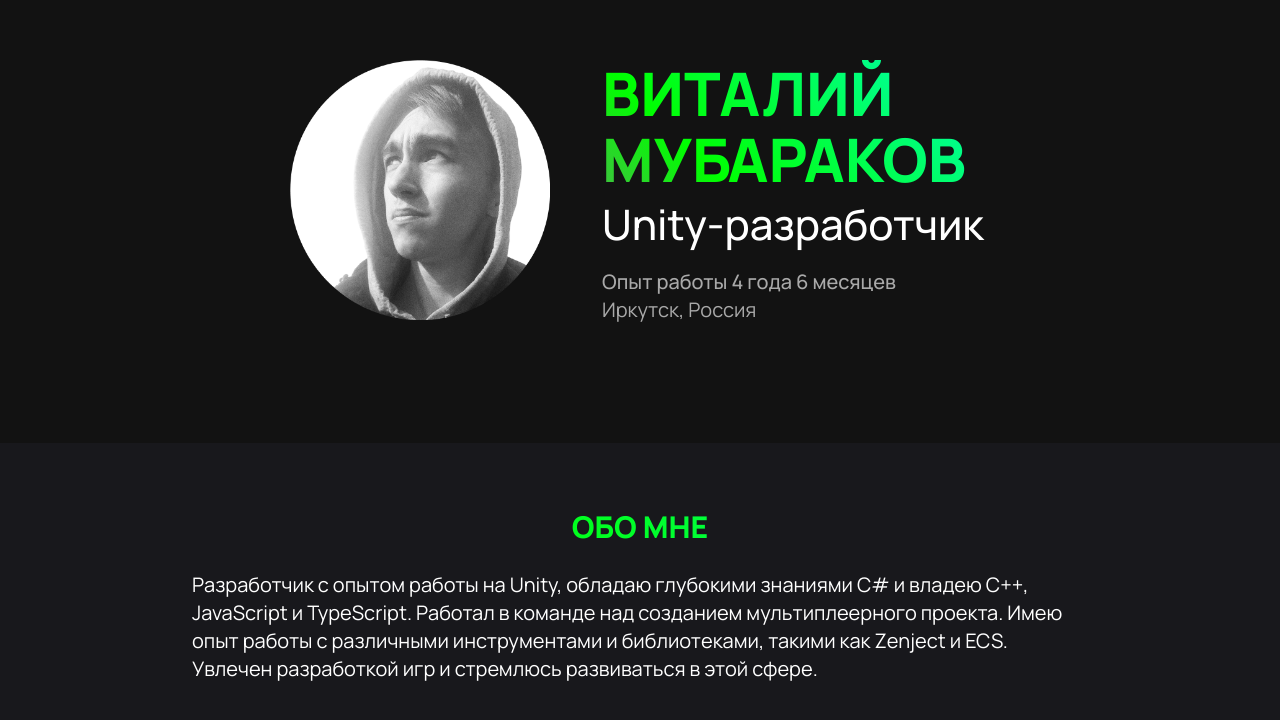
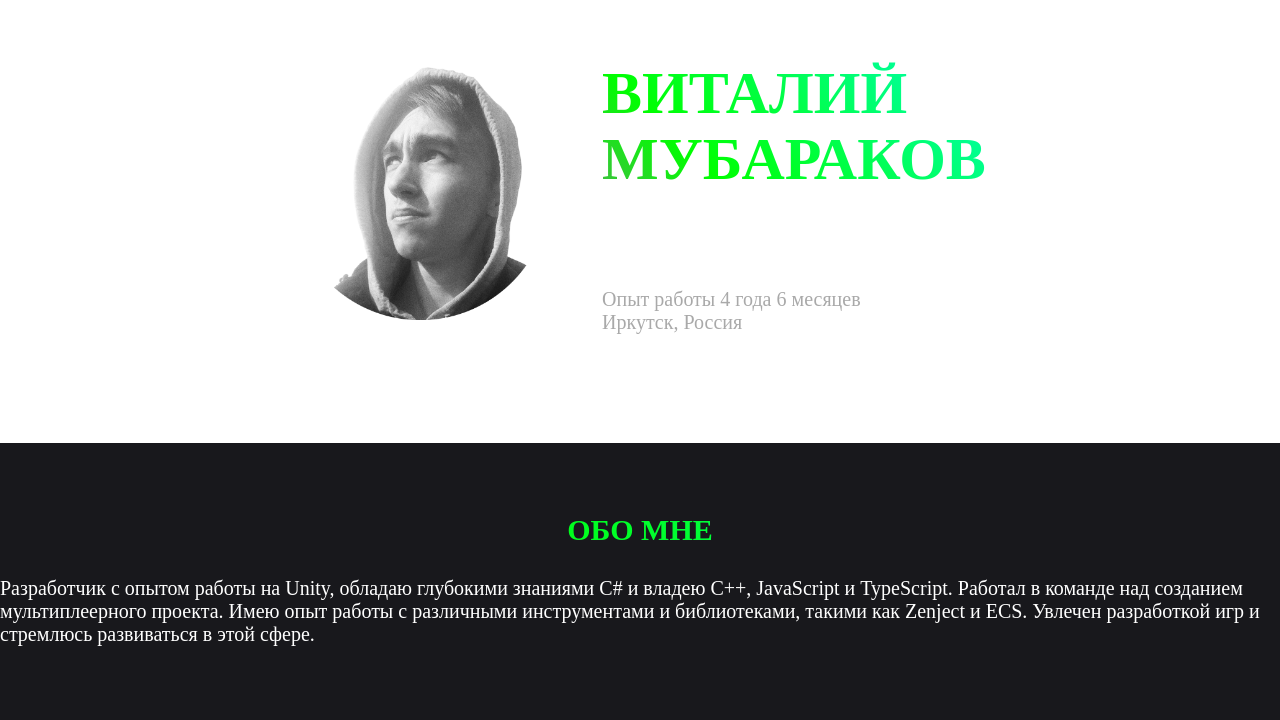
Before and after one commit to VitaliyMubarakov/vitaliymubarakov.github.io, a plain HTML site: page about.html in a window 1280 px wide. Shown: the part 130-850 px from the top of the page. Drawn offline with Linux system fonts and the light colour scheme.

Commit message:
Update about.css

```diff
--- a/about.css
+++ b/about.css
@@ -1,17 +1,3 @@
-body {
-    /* background-color: #16161A; */
-    background-color: #121212;
-    /* font-family: Arial, Helvetica, sans-serif; */
-    font-family: "Manrope", Helvetica, sans-serif;
-    user-select: none;
-    line-height: 28px;
-    height: fit-content;
-}
-
-p {
-    line-height: 28px;
-}
-
 #logoBlock {
     width: 700px;
     height: 294px;
@@ -92,7 +78,6 @@ p {
 #about {
     color: white;
     padding-top: 30px;
-    width: 70%;
     margin-left: auto;
     margin-right: auto;
     font-size: 20px;
```
